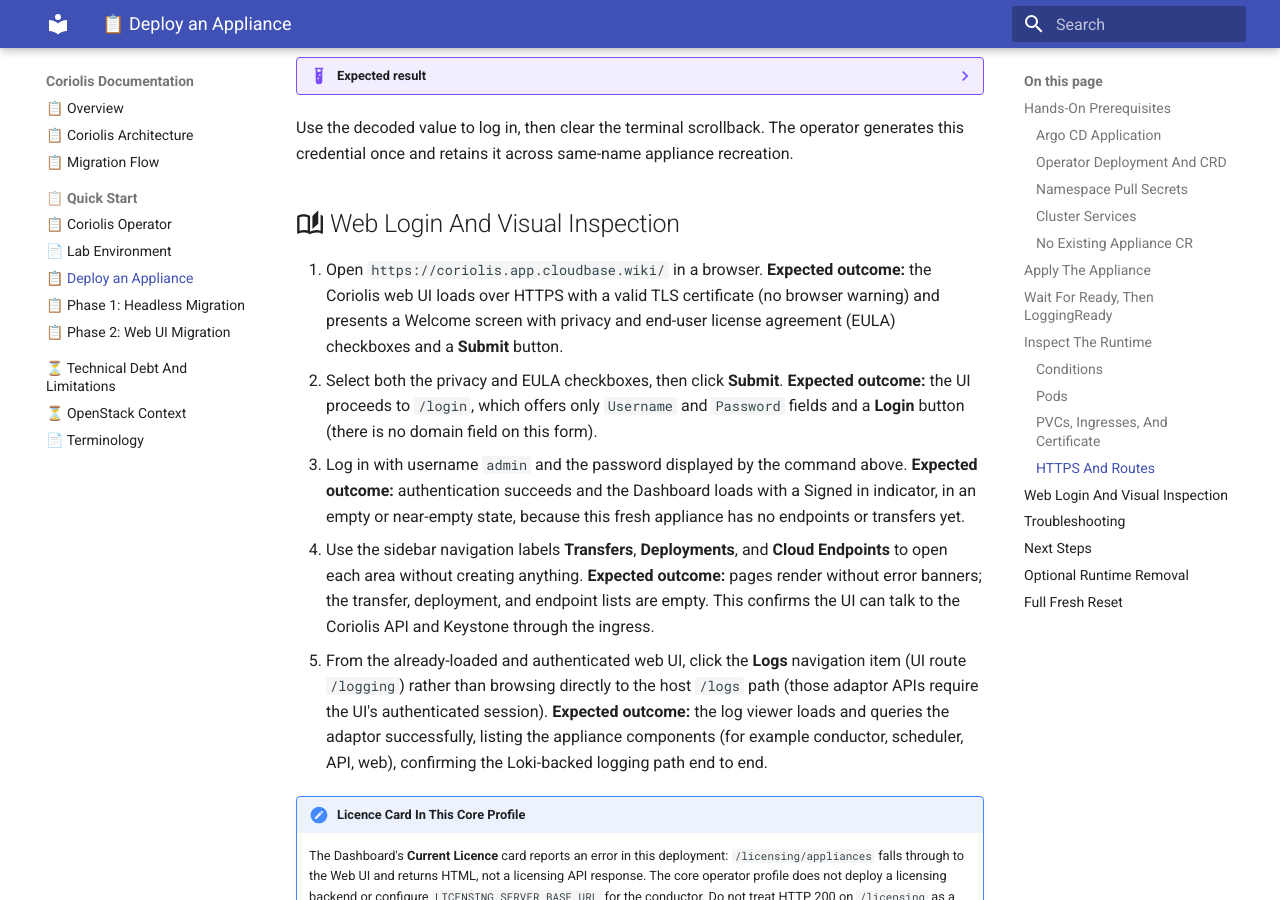
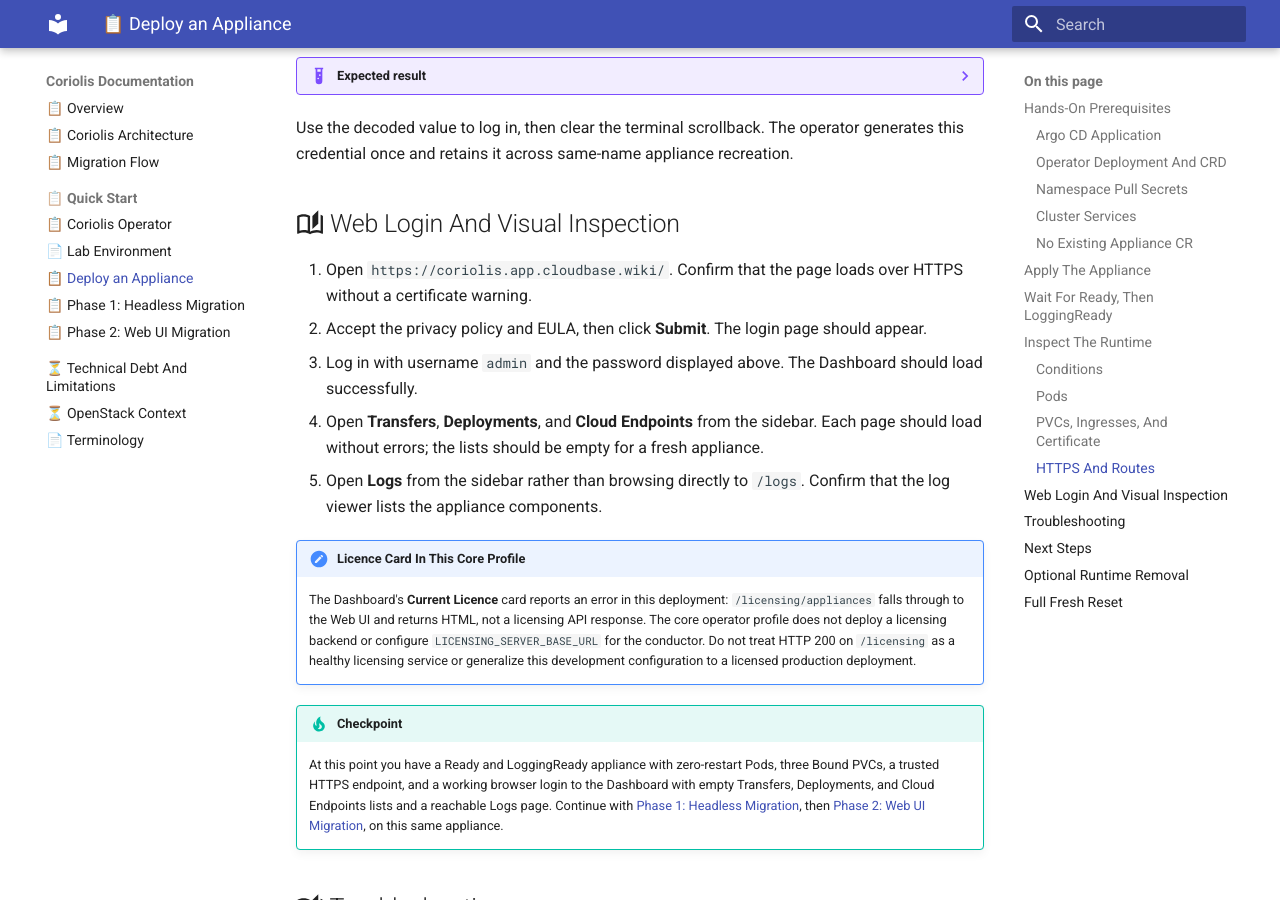
Before and after one commit to radumoisan/coriolis, an MkDocs documentation site: the page built from docs/deploy-appliance.md, in a window 1280 px wide and 900 px high, scrolled down 6548 px. Built offline with MkDocs 1.6.1 and Material for MkDocs 9.7.7, drawn with Linux system fonts in a browser that asks for light colours.

Commit message:
Improved docs
Signed-off-by: Radu Moisan <radu.moisan@gmail.com>

```diff
--- a/docs/deploy-appliance.md
+++ b/docs/deploy-appliance.md
@@ -505,16 +505,11 @@
 
 ## :material-book-open-page-variant-outline: Web Login And Visual Inspection
 
-1. Open `https://coriolis.app.cloudbase.wiki/` in a browser.
-   **Expected outcome:** the Coriolis web UI loads over HTTPS with a valid TLS certificate (no browser warning) and presents a Welcome screen with privacy and end-user license agreement (EULA) checkboxes and a **Submit** button.
-2. Select both the privacy and EULA checkboxes, then click **Submit**.
-   **Expected outcome:** the UI proceeds to `/login`, which offers only `Username` and `Password` fields and a **Login** button (there is no domain field on this form).
-3. Log in with username `admin` and the password displayed by the command above.
-   **Expected outcome:** authentication succeeds and the Dashboard loads with a Signed in indicator, in an empty or near-empty state, because this fresh appliance has no endpoints or transfers yet.
-4. Use the sidebar navigation labels **Transfers**, **Deployments**, and **Cloud Endpoints** to open each area without creating anything.
-   **Expected outcome:** pages render without error banners; the transfer, deployment, and endpoint lists are empty. This confirms the UI can talk to the Coriolis API and Keystone through the ingress.
-5. From the already-loaded and authenticated web UI, click the **Logs** navigation item (UI route `/logging`) rather than browsing directly to the host `/logs` path (those adaptor APIs require the UI's authenticated session).
-   **Expected outcome:** the log viewer loads and queries the adaptor successfully, listing the appliance components (for example conductor, scheduler, API, web), confirming the Loki-backed logging path end to end.
+1. Open `https://coriolis.app.cloudbase.wiki/`. Confirm that the page loads over HTTPS without a certificate warning.
+2. Accept the privacy policy and EULA, then click **Submit**. The login page should appear.
+3. Log in with username `admin` and the password displayed above. The Dashboard should load successfully.
+4. Open **Transfers**, **Deployments**, and **Cloud Endpoints** from the sidebar. Each page should load without errors; the lists should be empty for a fresh appliance.
+5. Open **Logs** from the sidebar rather than browsing directly to `/logs`. Confirm that the log viewer lists the appliance components.
 
 !!! note "Licence Card In This Core Profile"
     The Dashboard's **Current Licence** card reports an error in this deployment: `/licensing/appliances` falls through to the Web UI and returns HTML, not a licensing API response. The core operator profile does not deploy a licensing backend or configure `LICENSING_SERVER_BASE_URL` for the conductor. Do not treat HTTP 200 on `/licensing` as a healthy licensing service or generalize this development configuration to a licensed production deployment.
```
